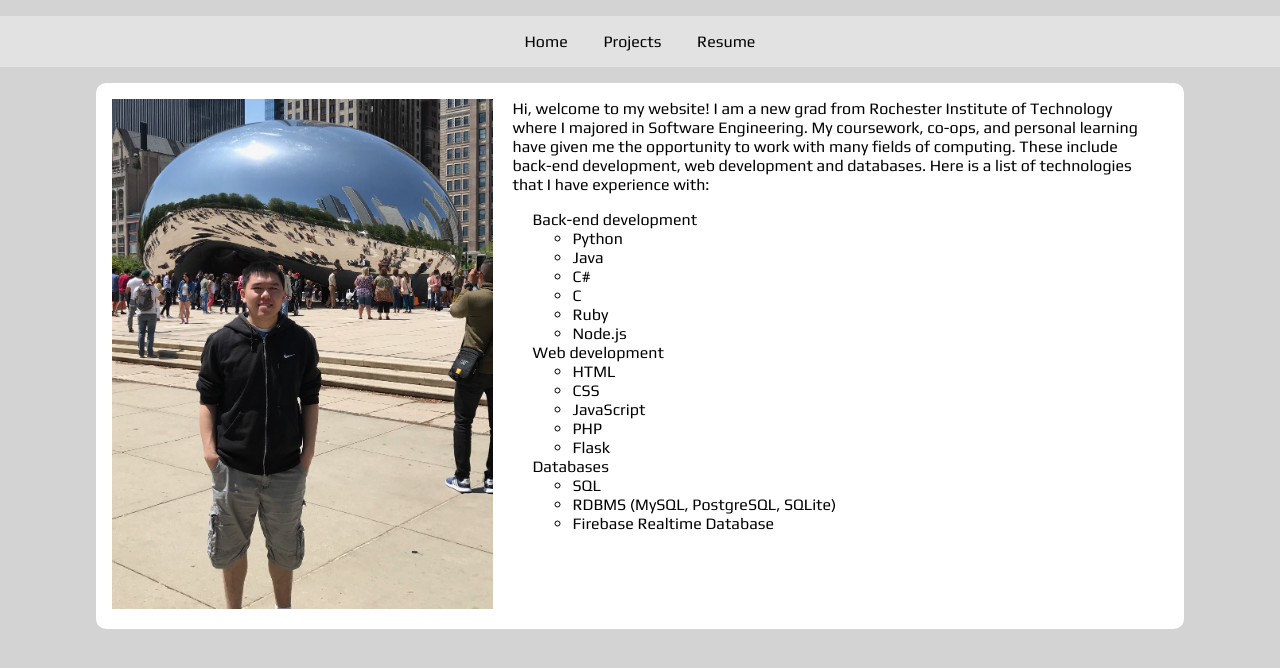
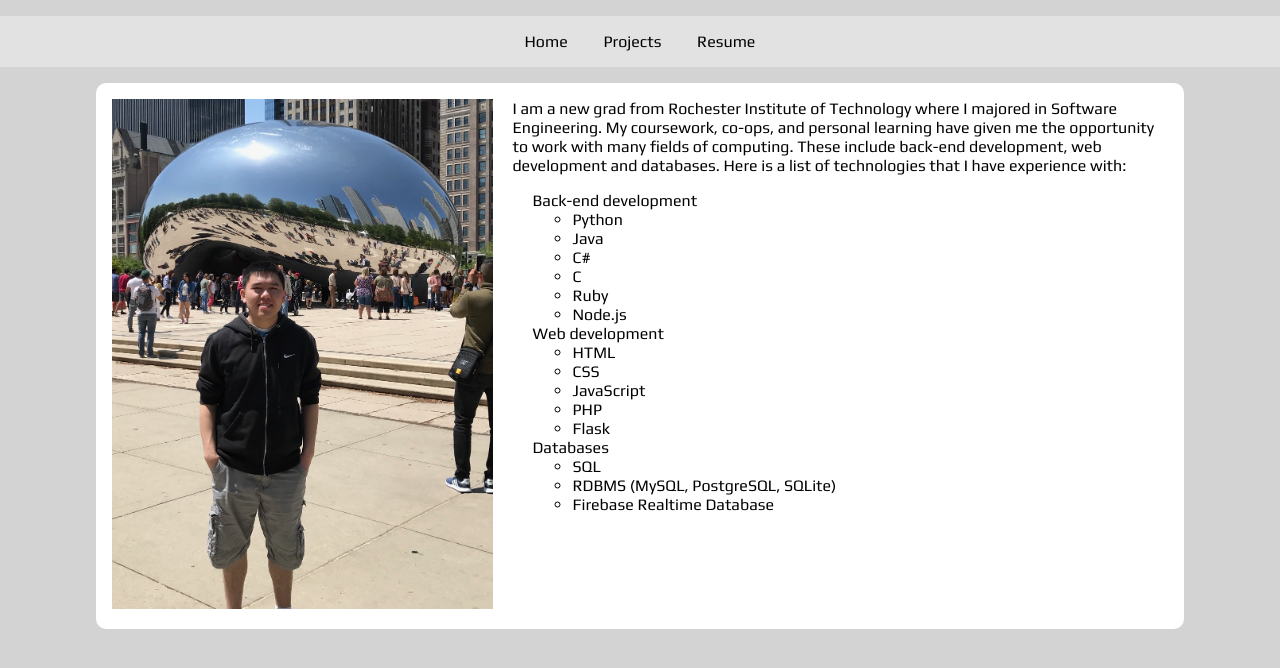
Before and after one commit to exw4141/personal-website, a Flask app: page / in a window 1280 px wide. Shown: the part 97-765 px from the top of the page. Run offline with Flask 2, Linux system fonts and the light colour scheme.

Commit message:
Remove first sentence of bio

```diff
--- a/templates/home.html
+++ b/templates/home.html
@@ -11,7 +11,7 @@
 
         <div id="description">
             <p>
-                Hi, welcome to my website! I am a new grad from Rochester Institute of Technology where I majored in Software
+                I am a new grad from Rochester Institute of Technology where I majored in Software
                 Engineering. My coursework, co-ops, and personal learning have given me the opportunity to work with many fields
                 of computing. These include back-end development, web development and databases. Here is a list of technologies
                 that I have experience with:
```
